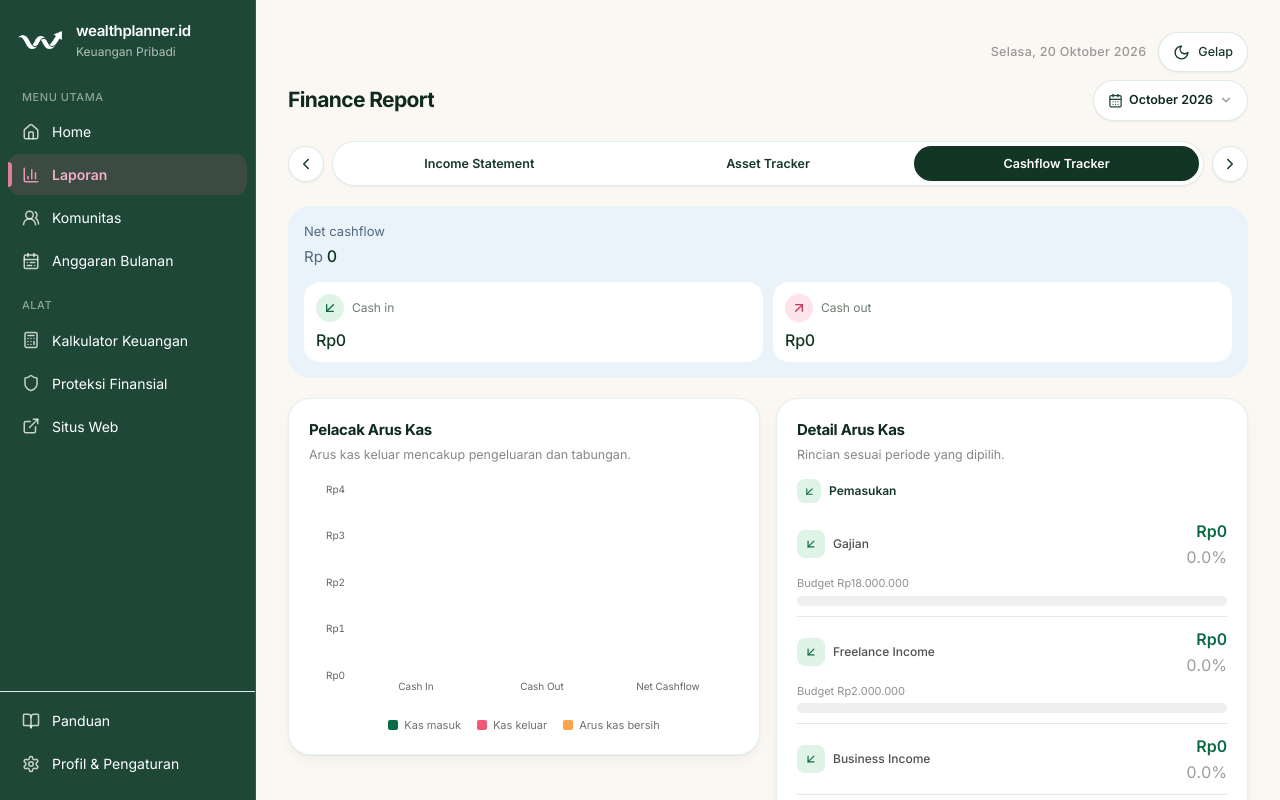
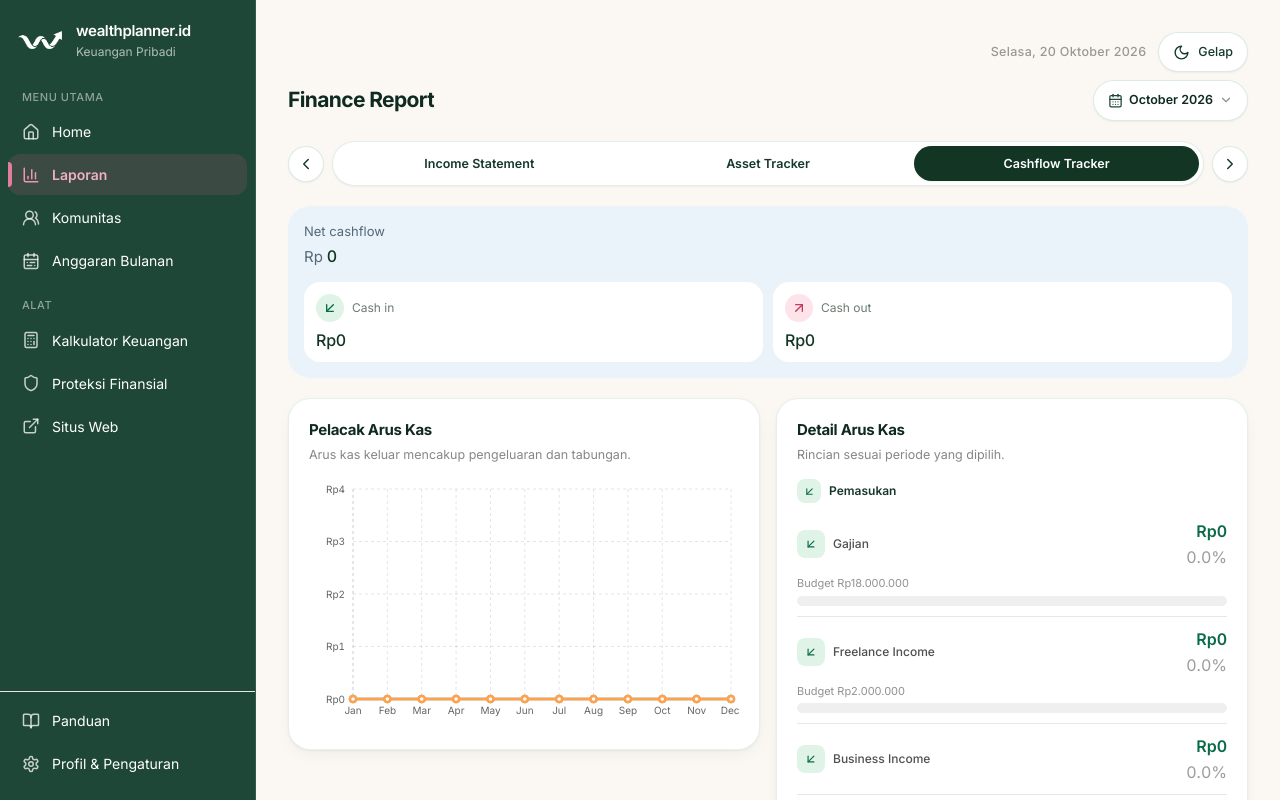
Before and after one commit to jasminework2023/personal-wealthplanner, a React (Vite) app: page /dashboard/finance in a window 1280 px wide. Both pictures are taken after a click on the button 306 px from the left and 163 px from the top of the page. Shown: the top 800 px of the page. Built offline with nearby package versions, Linux system fonts and the light colour scheme; the HTML template or start-up script is replaced by a standard one.

Commit message:
Add month-to-month cashflow trend and hide budget realization percentages

```diff
--- a/src/pages/DashboardFinance.tsx
+++ b/src/pages/DashboardFinance.tsx
@@ -196,7 +196,7 @@ function BudgetRow({
         {showPercentage && <p className="mt-0.5 text-[10px] text-charcoal/45 tabular-nums">{sharePct.toFixed(1)}%</p>}
       </div>
     </div>
-    {hasBudget && <div className="mt-1.5"><div className="flex items-center justify-between text-[11px] text-charcoal/50 mb-1"><span>Budget {formatRupiah(allocation)}</span><span className="font-medium">{/* Budget realization percentages intentionally hidden in reports. */}</span></div><BudgetProgressBar usagePct={pct} />{overBy > 0 && <p className="text-[11px] text-rose-600 mt-1"><AlertTriangle size={11} className="inline mr-1" />Melebihi budget {formatPercent(Math.round(overBy * 10) / 10)}</p>}</div>}
+    {hasBudget && <div className="mt-1.5"><div className="flex items-center justify-between text-[11px] text-charcoal/50 mb-1"><span>Budget {formatRupiah(allocation)}</span></div><BudgetProgressBar usagePct={pct} />{overBy > 0 && <p className="text-[11px] text-rose-600 mt-1"><AlertTriangle size={11} className="inline mr-1" />Melebihi budget {formatPercent(Math.round(overBy * 10) / 10)}</p>}</div>}
   </div>;
 }
 export function DashboardFinance() {
@@ -500,12 +500,13 @@ export function DashboardFinance() {
         })()}
         <div className="grid items-start gap-4 lg:grid-cols-2">
           <ChartCard title={id ? "Pelacak Arus Kas" : "Cashflow Tracker"} subtitle={id ? "Arus kas keluar mencakup pengeluaran dan tabungan." : "Cash out includes expenses and savings."}>
-            <ResponsiveContainer width="100%" height={230}><BarChart data={[{name:"Cash In",amount:totalIncome},{name:"Cash Out",amount:totalExpense+totalSaving},{name:"Net Cashflow",amount:totalIncome-totalExpense-totalSaving}]} barCategoryGap="18%" margin={{top:10,right:8,left:0,bottom:4}}><XAxis dataKey="name" tick={{fontSize:10}} interval={0} axisLine={false} tickLine={false}/><YAxis width={44} tickFormatter={(v)=>formatCompact(v)} tick={{fontSize:10}} axisLine={false} tickLine={false}/><Tooltip formatter={(v:number)=>formatRupiah(v)}/><Bar dataKey="amount" name="Nominal" radius={[7,7,0,0]} maxBarSize={68}>{[{color:"#0B6B47"},{color:"#F4577A"},{color:"#FFA24C"}].map((item,index)=><Cell key={index} fill={item.color}/>)}</Bar></BarChart></ResponsiveContainer>
-            <div className="mt-2 flex flex-wrap justify-center gap-x-4 gap-y-2 text-[11px] text-charcoal/65">
-              <span className="inline-flex items-center gap-1.5"><span className="h-2.5 w-2.5 rounded-sm bg-[#0B6B47]"/>{id ? "Kas masuk" : "Cash in"}</span>
-              <span className="inline-flex items-center gap-1.5"><span className="h-2.5 w-2.5 rounded-sm bg-[#F4577A]"/>{id ? "Kas keluar" : "Cash out"}</span>
-              <span className="inline-flex items-center gap-1.5"><span className="h-2.5 w-2.5 rounded-sm bg-[#FFA24C]"/>{id ? "Arus kas bersih" : "Net cashflow"}</span>
-            </div>
+            <ResponsiveContainer width="100%" height={250}><LineChart data={monthNames.map((month) => {
+              const rows = historyData.transactions.filter((t) => String(t.month || "").toLowerCase() === month.toLowerCase() && Number(t.year || (t.date?.split("/")?.[2] ?? selectedYear)) === selectedYear);
+              const income = rows.filter((t) => t.type === "Income").reduce((sum, t) => sum + t.amount, 0);
+              const expense = rows.filter((t) => t.type === "Expense").reduce((sum, t) => sum + t.amount, 0);
+              const saving = rows.filter((t) => t.type === "Saving").reduce((sum, t) => sum + t.amount, 0);
+              return { month: month.slice(0, 3), cashIn: income, cashOut: expense + saving, net: income - expense - saving };
+            })} margin={{top:10,right:8,left:0,bottom:0}}><CartesianGrid strokeDasharray="3 3" stroke="var(--chart-grid)"/><XAxis dataKey="month" tick={{fontSize:10}} axisLine={false} tickLine={false}/><YAxis width={44} tickFormatter={(v)=>formatCompact(v)} tick={{fontSize:10}} axisLine={false} tickLine={false}/><Tooltip formatter={(v:number)=>formatRupiah(v)}/><Line type="monotone" dataKey="cashIn" name={id ? "Kas masuk" : "Cash in"} stroke="#39FF88" strokeWidth={2.5} dot={{r:3}}/><Line type="monotone" dataKey="cashOut" name={id ? "Kas keluar" : "Cash out"} stroke="#FF72B6" strokeWidth={2.5} dot={{r:3}}/><Line type="monotone" dataKey="net" name={id ? "Arus kas bersih" : "Net cashflow"} stroke="#FFA24C" strokeWidth={2.5} dot={{r:3}}/></LineChart></ResponsiveContainer>
           </ChartCard>
           <ChartCard title={id ? "Detail Arus Kas" : "Cashflow Details"} subtitle={id ? "Rincian sesuai periode yang dipilih." : "Category breakdown for the selected period."}>
             <div className="mb-4">
```
